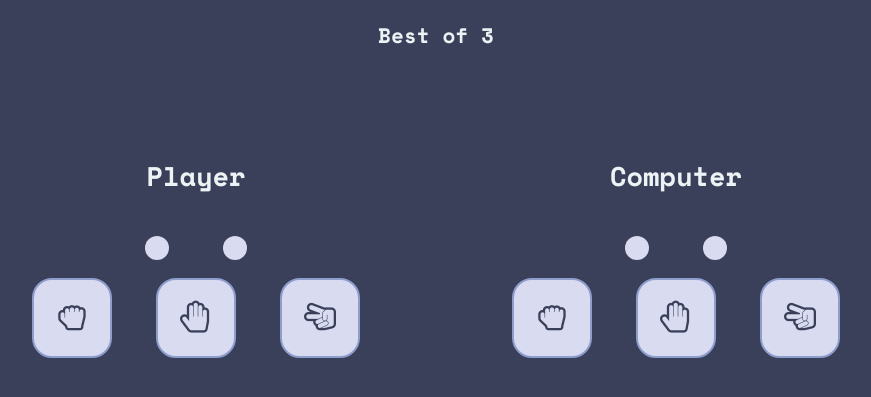
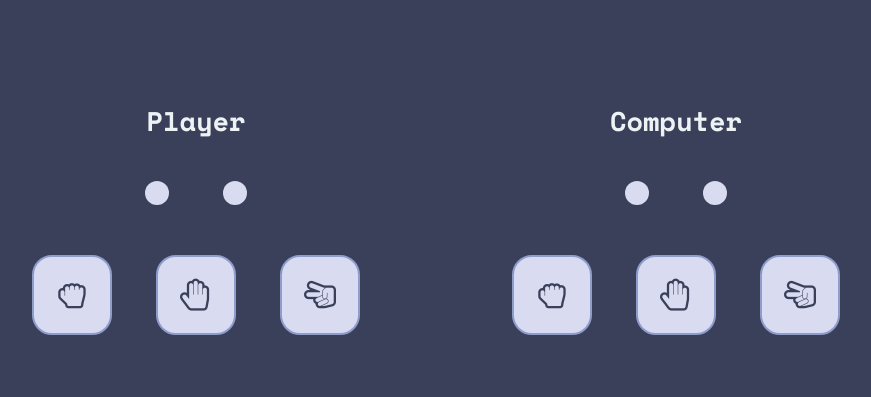
Before and after one commit to fummbly/Odin-RPS, a plain HTML site: page index.html in a window 1280 px wide. Shown: the part 183-580 px from the top of the page, without its empty margins (204-1075 px from the left). Drawn offline with nearby package versions, Linux system fonts and the light colour scheme.

Commit message:
Fixed button margin

```diff
--- a/styles.css
+++ b/styles.css
@@ -30,6 +30,7 @@ body {
     justify-content: center;
     align-items: center;
     width: 75vw;
+    height: 50vh;
 }
 
 ul {
@@ -42,13 +43,14 @@ ul {
     justify-content: space-evenly;
     padding: 1rem 2rem;
     width: 100%;
+    height: 100%;
 }
 
 .side {
     display: flex;
     flex-direction: column;
     align-items: center;
-    justify-content: center;
+    justify-content: space-evenly;
     padding: 0 2rem;
     width: 50%;
 }
@@ -72,6 +74,7 @@ ul {
     justify-content: space-evenly;
     align-items: center;
     width: 100%;
+    margin-top: 2rem;
 }
 
 .button-container button{
```
